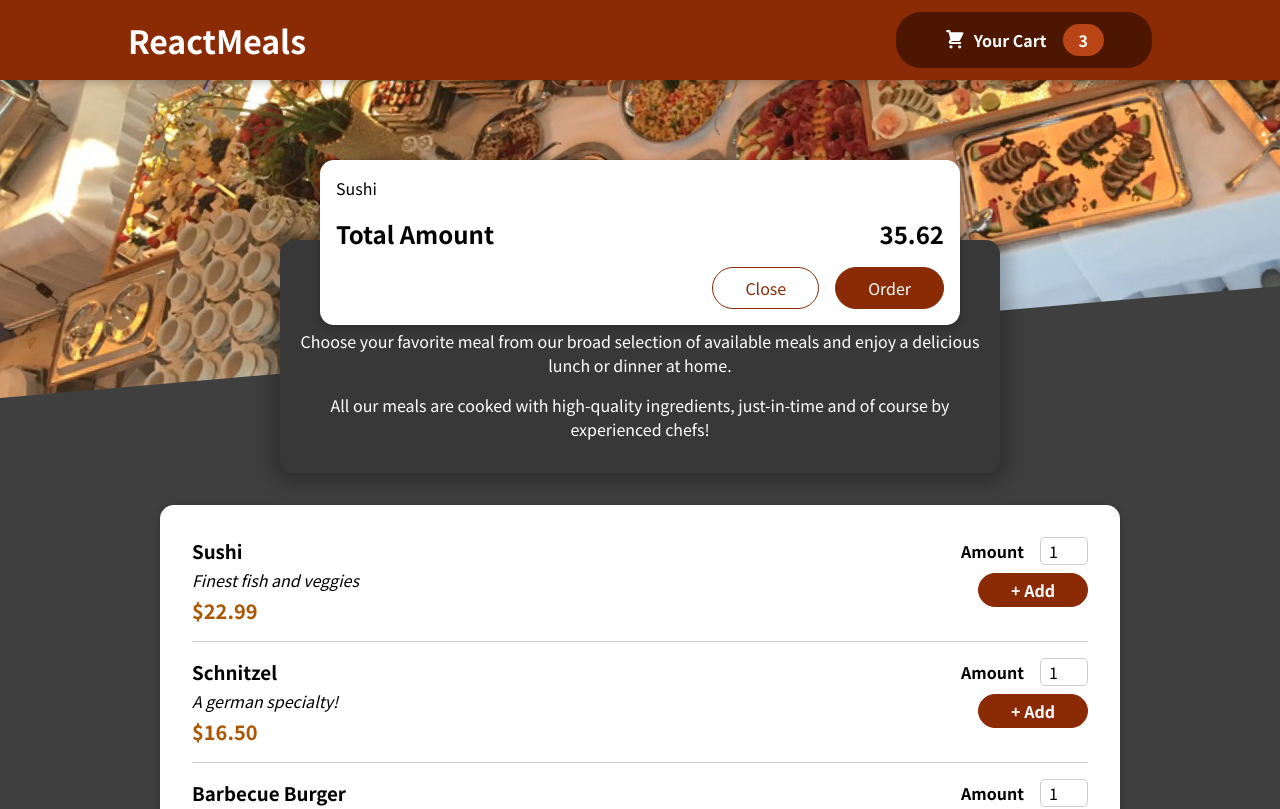
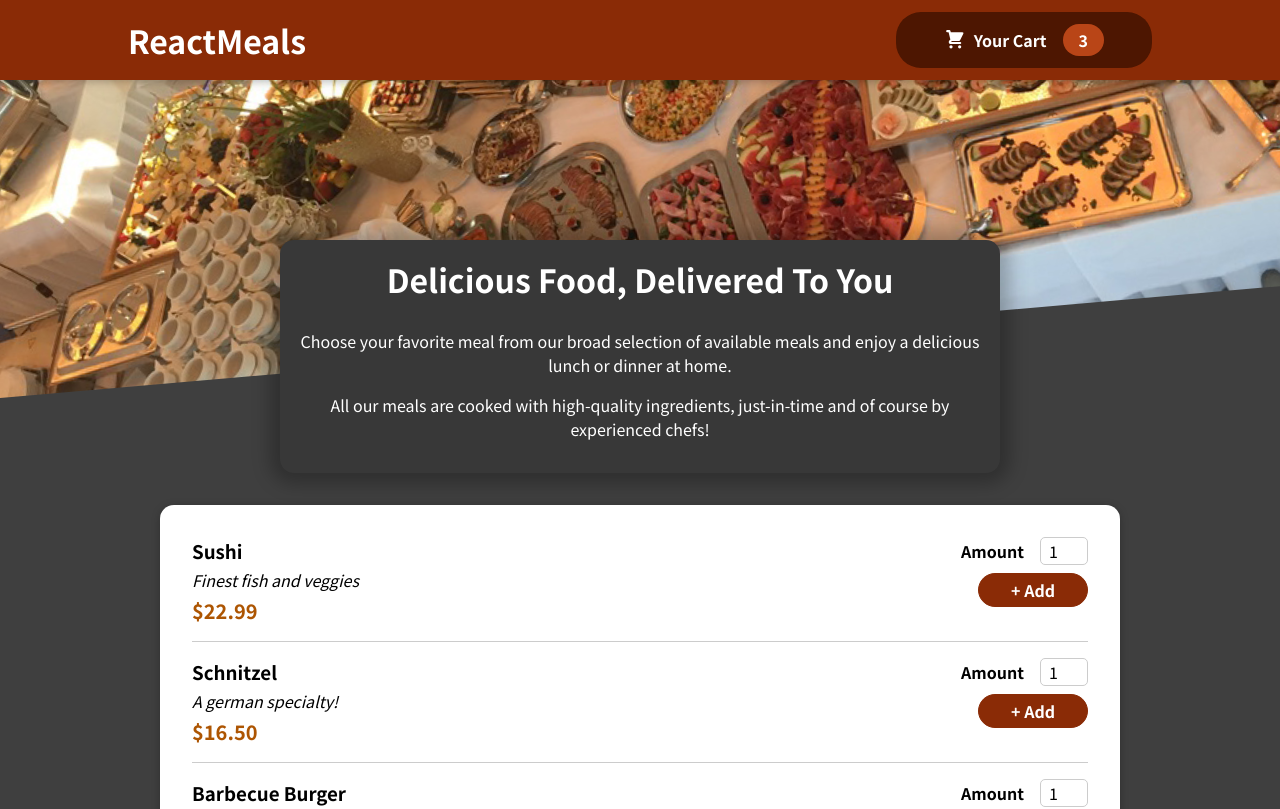
Before and after one commit to YevaMV/React-Food-Order-App, a React (Create React App) app: page / in a window 1280 px wide. Shown: the top 809 px of the page. Built offline with nearby package versions, Linux system fonts and the light colour scheme.

Commit message:
managed Cart & Modal state

```diff
--- a/src/App.js
+++ b/src/App.js
@@ -1,13 +1,22 @@
-import { Fragment } from 'react';
+import { Fragment, useState } from 'react';
 import Header from './components/Layout/Header';
 import Meals from './components/Meals/Meals';
 import Cart from './components/Card/Cart';
 
 function App() {
+  const [cartIsShown, setCartIsShown] = useState(false);
+  const showCartHandler = () => {
+    setCartIsShown(true);
+  };
+
+  const hideCartHandler = () => {
+    setCartIsShown(false);
+  };
+
   return (
     <Fragment>
-      <Cart />
-      <Header />
+      {cartIsShown && <Cart onClose={hideCartHandler} />}
+      <Header onShowCart={showCartHandler} />
       <main>
         <Meals />
       </main>
--- a/src/components/Card/Cart.js
+++ b/src/components/Card/Cart.js
@@ -10,14 +10,16 @@
     </ul>
   );
   return (
-    <Modal>
+    <Modal onClose={props.onClose}>
       {cartItems}
       <div className={classes.total}>
         <span>Total Amount</span>
         <span>35.62</span>
       </div>
       <div className={classes.actions}>
-        <button className={classes['button--alt']}>Close</button>
+        <button className={classes['button--alt']} onClick={props.onClose}>
+          Close
+        </button>
         <button className={classes.button}>Order</button>
       </div>
     </Modal>
--- a/src/components/Layout/Header.js
+++ b/src/components/Layout/Header.js
@@ -10,7 +10,7 @@
     <Fragment>
       <header className={classes.header}>
         <h1>ReactMeals</h1>
-        <HeaderCartButton />
+        <HeaderCartButton onClick={props.onShowCart} />
       </header>
       <div className={classes['main-image']}>
         <img src={mealsImage} alt="A table full of delicious food!" />
--- a/src/components/Layout/HeaderCartButton.js
+++ b/src/components/Layout/HeaderCartButton.js
@@ -3,7 +3,7 @@
 
 function HeaderCartButton(props) {
   return (
-    <button className={classes.button}>
+    <button className={classes.button} onClick={props.onClick}>
       <span className={classes.icon}>
         <CartIcon />
       </span>
--- a/src/components/UI/Modal.js
+++ b/src/components/UI/Modal.js
@@ -3,7 +3,7 @@
 import classes from './Modal.module.css';
 
 function Backdrop(props) {
-  return <div className={classes.Backdrop} />;
+  return <div className={classes.backdrop} onClick={props.onClose} />;
 }
 function ModalOverlay(props) {
   return (
@@ -14,10 +14,14 @@
 }
 
 const portalElement = document.getElementById('overlays');
+
 function Modal(props) {
   return (
     <Fragment>
-      {ReactDom.createPortal(<Backdrop />, portalElement)}
+      {ReactDom.createPortal(
+        <Backdrop onClose={props.onClose} />,
+        portalElement
+      )}
       {ReactDom.createPortal(
         <ModalOverlay>{props.children}</ModalOverlay>,
         portalElement
```
